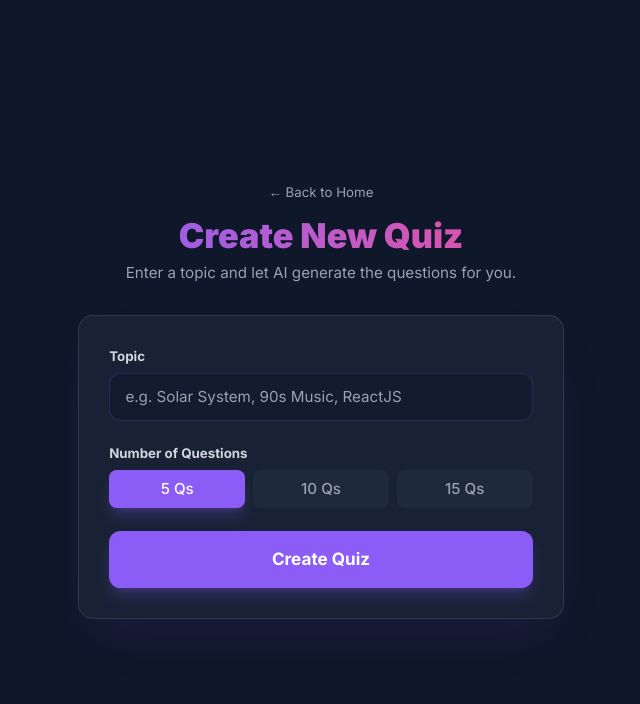
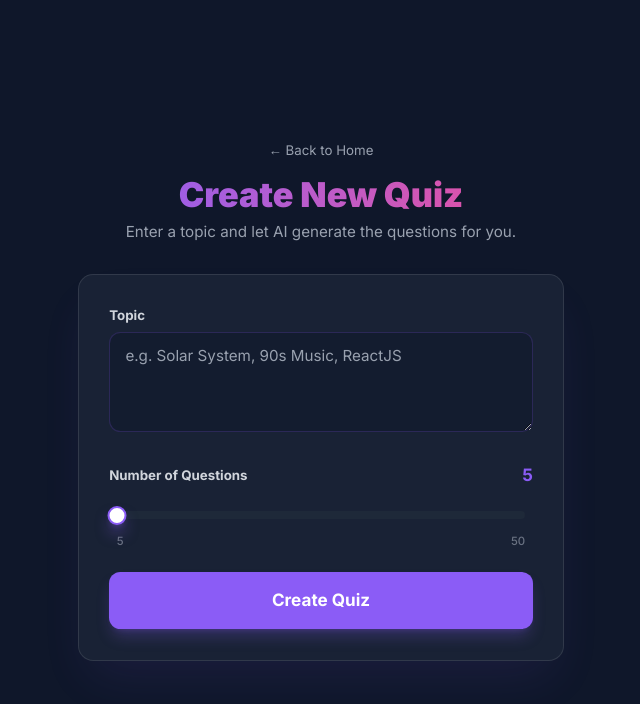
Before and after one commit to varmapenmatsa4567/quiz, a Next.js app: page /create in a window 1280 px wide. Shown: the top 704 px of the page, without its empty margins (319-959 px from the left). Built offline with nearby package versions, Linux system fonts and the light colour scheme; no server answers.

Commit message:
added slider and textbox

```diff
--- a/src/app/create/page.js
+++ b/src/app/create/page.js
@@ -6,8 +6,9 @@ import { collection, addDoc, serverTimestamp } from "firebase/firestore";
 import { useRouter } from "next/navigation";
 import { motion } from "framer-motion";
 import { Button } from "@/components/ui/Button";
-import { Input } from "@/components/ui/Input";
+import { Textarea } from "@/components/ui/Textarea";
 import { Card } from "@/components/ui/Card";
+import { Slider } from "@/components/ui/Slider";
 import Link from "next/link";
 
 export default function CreateQuiz() {
@@ -76,8 +77,7 @@ export default function CreateQuiz() {
                     <form onSubmit={handleCreate} className="space-y-6">
                         <div>
                             <label className="block text-sm font-bold text-gray-300 mb-2">Topic</label>
-                            <Input
-                                type="text"
+                            <Textarea
                                 value={topic}
                                 onChange={(e) => setTopic(e.target.value)}
                                 placeholder="e.g. Solar System, 90s Music, ReactJS"
@@ -87,21 +87,22 @@ export default function CreateQuiz() {
                         </div>
 
                         <div>
-                            <label className="block text-sm font-bold text-gray-300 mb-2">Number of Questions</label>
-                            <div className="grid grid-cols-3 gap-2">
-                                {[5, 10, 15].map((num) => (
-                                    <button
-                                        key={num}
-                                        type="button"
-                                        onClick={() => setCount(num)}
-                                        className={`py-2 rounded-lg font-medium transition-all ${count == num
-                                                ? "bg-primary text-white shadow-lg shadow-primary/25"
-                                                : "bg-gray-800 text-gray-400 hover:bg-gray-700"
-                                            }`}
-                                    >
-                                        {num} Qs
-                                    </button>
-                                ))}
+                            <div className="flex justify-between items-center mb-4">
+                                <label className="block text-sm font-bold text-gray-300">Number of Questions</label>
+                                <span className="text-primary font-bold text-lg">{count}</span>
+                            </div>
+                            <div className="px-2">
+                                <Slider
+                                    min={5}
+                                    max={50}
+                                    step={1}
+                                    value={count}
+                                    onChange={(e) => setCount(Number(e.target.value))}
+                                />
+                                <div className="flex justify-between text-xs text-gray-500 mt-2 font-medium">
+                                    <span>5</span>
+                                    <span>50</span>
+                                </div>
                             </div>
                         </div>
 
--- /dev/null
+++ b/src/components/ui/Slider.js
@@ -0,0 +1,45 @@
+"use client";
+import React from "react";
+
+export function Slider({
+    min = 0,
+    max = 100,
+    step = 1,
+    value,
+    onChange,
+    className = "",
+    ...props
+}) {
+    const percentage = ((value - min) / (max - min)) * 100;
+
+    return (
+        <div className={`relative w-full h-6 flex items-center ${className}`}>
+            {/* Track Background */}
+            <div className="absolute w-full h-2 bg-gray-800 rounded-full overflow-hidden">
+                {/* Fill */}
+                <div
+                    className="h-full bg-gradient-to-r from-primary to-secondary transition-all duration-150 ease-out"
+                    style={{ width: `${percentage}%` }}
+                />
+            </div>
+
+            {/* Input Range */}
+            <input
+                type="range"
+                min={min}
+                max={max}
+                step={step}
+                value={value}
+                onChange={onChange}
+                className="absolute w-full h-full opacity-0 cursor-pointer z-10"
+                {...props}
+            />
+
+            {/* Custom Thumb (Visual Only - follows the percentage) */}
+            <div
+                className="absolute h-5 w-5 bg-white rounded-full shadow-lg shadow-primary/50 border-2 border-primary transform -translate-x-1/2 pointer-events-none transition-all duration-150 ease-out"
+                style={{ left: `${percentage}%` }}
+            />
+        </div>
+    );
+}
--- /dev/null
+++ b/src/components/ui/Textarea.js
@@ -0,0 +1,21 @@
+import { clsx } from "clsx";
+import { twMerge } from "tailwind-merge";
+
+export function Textarea({ className, ...props }) {
+    return (
+        <textarea
+            className={twMerge(
+                clsx(
+                    "w-full bg-input text-foreground border border-transparent rounded-xl px-4 py-3",
+                    "placeholder:text-gray-400",
+                    "focus:outline-none focus:ring-2 focus:ring-primary focus:border-transparent",
+                    "disabled:opacity-50 disabled:cursor-not-allowed",
+                    "transition-all duration-200",
+                    "min-h-[100px] resize-y",
+                    className
+                )
+            )}
+            {...props}
+        />
+    );
+}
```
